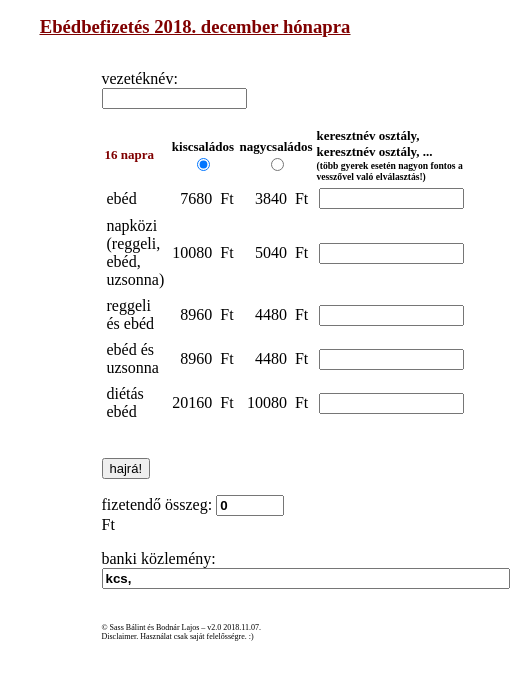
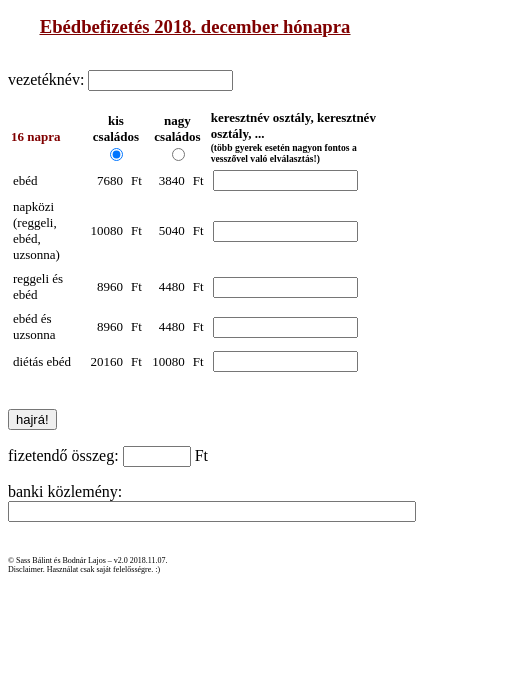
Before and after one commit to sassbalint/sassbalint.github.io, a plain HTML site: page pasa_ebed/pasa_ebed.html in a window 390 px wide. Shown: the whole page, 510 px wide, since content can reach past the window. Drawn offline with Linux system fonts and the light colour scheme.

Commit message:
Javítások, Mobil-igazítás

```diff
--- a/pasa_ebed/pasa_ebed.html
+++ b/pasa_ebed/pasa_ebed.html
@@ -9,6 +9,18 @@
   <style type="text/css">
         td {
             padding: 3px;
+        }
+        .form_body {
+            margin:auto; width: 50%; min-width:440px;
+        }
+        @media only screen and (max-width: 440px) { /* For mobile phones: */
+            .form_body {
+                width: 100%;
+                min-width: 0px;
+            }
+            td {
+                font-size: small;
+            }
         }
   </style>
 </head>
@@ -69,7 +81,7 @@ function calc() {
         if ( first ) {
           first = false;
         } else {
-          itemmsg += ', ';
+          itemmsg += ',';
         }
         itemmsg += ' ' + name + ' ' + item;
 
@@ -80,6 +92,8 @@ function calc() {
         localStorage.removeItem(item);
     }
   }
+
+  if(sum>0){
 
     g('sum').value = String(sum);
 
@@ -93,24 +107,25 @@ function calc() {
     } else {
       g('msgmsg').innerHTML = '';
     }
+  }
 
 }
 
 </script>
 
 <p style="text-align: center;"><span style="text-decoration: underline; font-size: 14pt;"><span style="color: #800000; text-decoration: underline;"><strong>Ebédbefizetés 2018. december hónapra</strong></span></span></p>
-<div style="margin:auto; width: 50%;">
+<div class="form_body">
 <div style="margin-top: 2em; margin-bottom: 1em">
 vezetéknév: <input type="text" size="15" id="lastname"></input>
 </div>
-<table>
+<table style="">
 <thead>
 <tr>
  <th style="text-align: left;"><span style="font-size: small; color: #800000;">16 napra</span></th>
- <th colspan="2"><span style="font-size: small;">kiscsaládos</span><br/>
+ <th colspan="2"><span style="font-size: small;">kis&#8203;családos</span><br/>
   <input type="radio" id="fam-kcs" name="fam" value="kcs"></input>
  </th>
- <th colspan="2"><span style="font-size: small;">nagycsaládos</span><br/>
+ <th colspan="2"><span style="font-size: small;">nagy&#8203;családos</span><br/>
   <input type="radio" id="fam-ncs" name="fam" value="ncs"></input>
  </th>
  <th style="text-align: left; vertical-align: top;">
@@ -190,7 +205,7 @@ Disclaimer. Használat csak saját felelősségre. :)</span>
     document.getElementById('lastname').value = localStorage.getItem('lastname');
 
     for (i = 0; i < fields.length; i++) {
-        if(localStorage.getItem(fields[i]) != ''){
+        if(localStorage.getItem(fields[i]) != null){
             document.getElementById(fields[i]).value = localStorage.getItem(fields[i]);
             hajra = true;
         }
```
Lines whose indentation alone changed are shown as unchanged.
